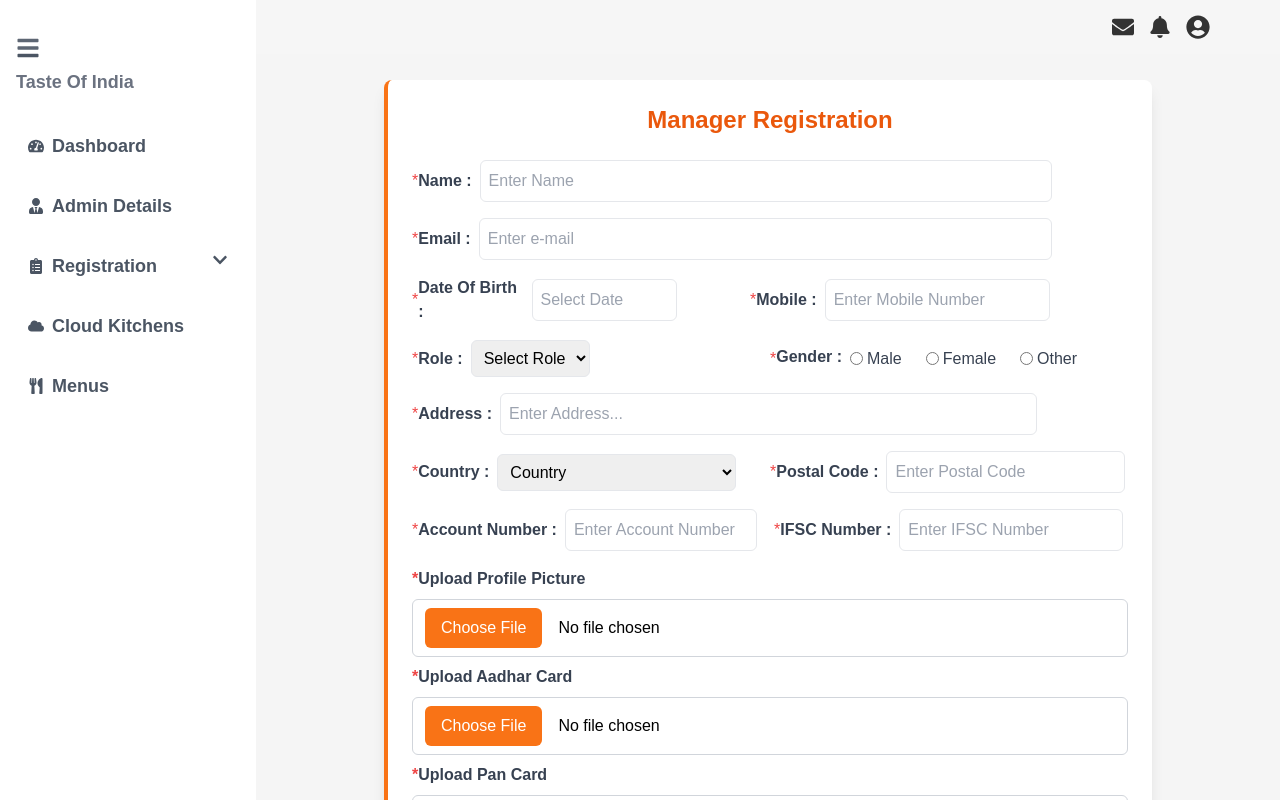
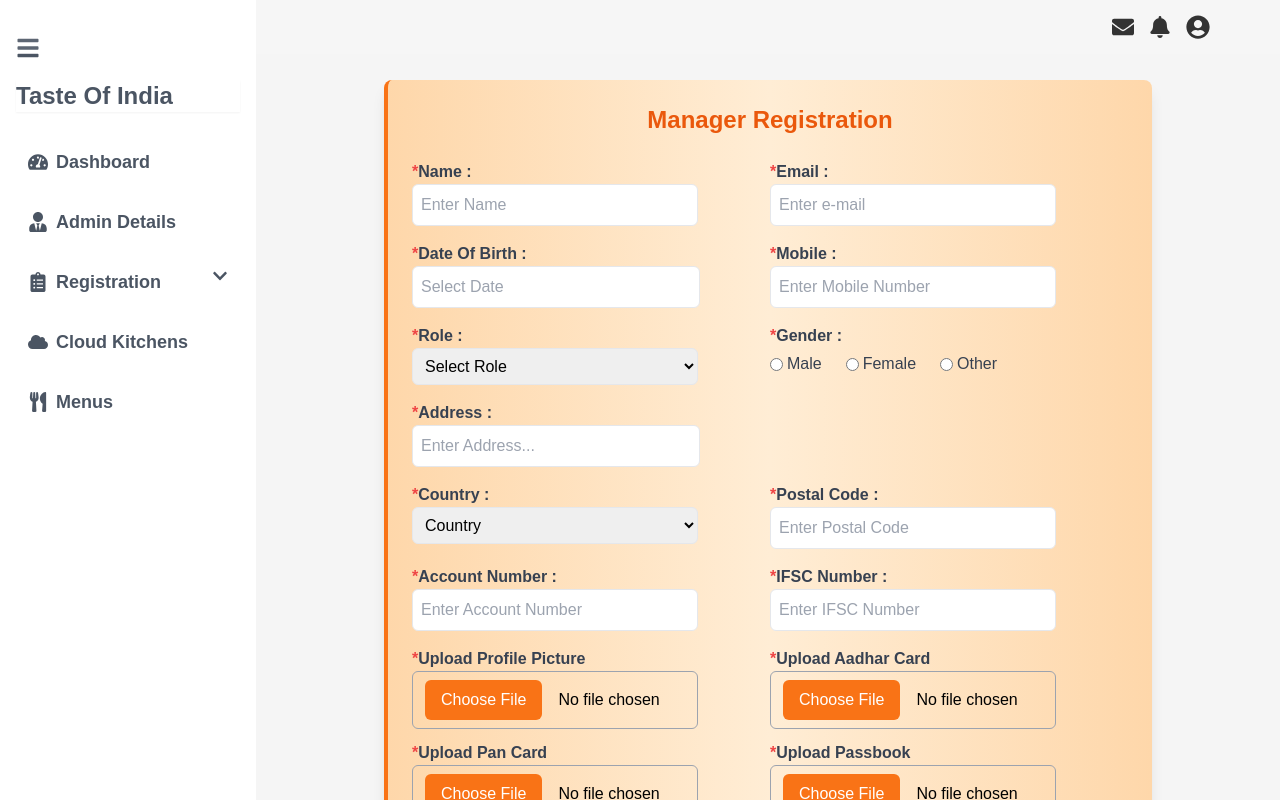
Before and after one commit to Mayurghule2/Super-admin-panel, a React (Vite) app: page /registration/add-manager in a window 1280 px wide. Built offline with nearby package versions, Linux system fonts and the light colour scheme.

Commit message:
Initial commit

```diff
--- a/src/App.jsx
+++ b/src/App.jsx
@@ -29,7 +29,7 @@ function App() {
                     <Navbar />
                     <main className="flex-1 p-4 overflow-auto">
                         <Routes>
-                            <Route path="/dashboard" element={<Dashboard />} />
+                            <Route path="/" element={<Dashboard />} />
                             <Route path="/registration/add-kitchen" element={<Cregistration />} />
                             <Route path="/registration/add-manager" element={<ManagerRegistration />} />
                             <Route path="/admin-details" element={<AdminDetails />} />
--- a/src/components/Navbar.jsx
+++ b/src/components/Navbar.jsx
@@ -31,7 +31,7 @@ const Navbar = () => {
     };
 
     return (
-        <nav className="navbar">
+        <div className="navbar ">
             <div className="navbar-left">
                 {/* <FaBars className="menu-icon" /> */}
             </div>
@@ -41,7 +41,7 @@ const Navbar = () => {
                     <input type="text" placeholder="Search here" />
                 </div>
             </div> */}
-            <div className="navbar-right">
+            <div className="navbar-right ">
                 <Link to="/messages" className="icon">
                     <FaEnvelope />
                 </Link>
@@ -58,7 +58,7 @@ const Navbar = () => {
                     )}
                 </div>
             </div>
-        </nav>
+        </div>
     );
 };
 
--- a/src/components/Sidebar.jsx
+++ b/src/components/Sidebar.jsx
@@ -13,46 +13,46 @@ const Sidebar = ({ isOpen, toggleSidebar }) => {
     return (
         <div className={`bg-white min-h-screen p-4 transition-all duration-500 ease-in-out ${isOpen ? 'w-[150px] md:w-64' : 'sm:w-12 md:w-24'}`}>
             <div className="flex flex-col mt-5">
-                <button className="text-2xl text-gray-600 hover:text-black transition-transform duration-700 ease-in-out" onClick={toggleSidebar}>
+                <button className="text-2xl text-gray-600 hover:text-gray-800 transition-transform duration-700 ease-in-out" onClick={toggleSidebar}>
                     <FaBars  />
                 </button>
-                {isOpen && <h2 className="text-xs md:text-lg font-bold text-gray-500 mt-2">Taste Of India</h2>}
+                {isOpen && <h2 className="text-xs md:text-2xl font-bold text-gray-600 mt-5 shadow-sm">Taste Of India</h2>}
             </div>
 
             <ul className="mt-6 space-y-2 text-gray-600">
-                <li className={`p-3 flex items-center gap-2 rounded-md cursor-pointer ${location.pathname === '/dashboard' ? 'bg-orange-500 text-gray-800' : 'hover:bg-orange-500 hover:text-gray-800'}`} onClick={() => navigate('/dashboard')}>
-                    <FaTachometerAlt /> {isOpen && <span className='font-semibold text-xs lg:text-lg'>Dashboard</span>}
+                <li className={`p-3 flex items-center gap-2 rounded-md cursor-pointer ${location.pathname === '/' ? 'bg-orange-500 text-gray-800' : 'hover:bg-orange-500 hover:text-gray-800'}`} onClick={() => navigate('/')}>
+                    <FaTachometerAlt className='text-xl' /> {isOpen && <span className='font-semibold text-xs lg:text-lg'>Dashboard</span>}
                 </li>
 
                 <li className={`p-3 flex items-center gap-2 rounded-md cursor-pointer ${location.pathname === '/admin-details' ? 'bg-orange-500 text-gray-800' : 'hover:bg-orange-500 hover:text-gray-800'}`} onClick={() => navigate('/admin-details')}>
-                <FaUserTie /> {isOpen && <span className='font-semibold text-xs lg:text-lg '>Admin Details</span>}
+                <FaUserTie className='text-xl' /> {isOpen && <span className='font-semibold text-xs lg:text-lg '>Admin Details</span>}
                 </li>
 
                 <li className="relative">
                     <div className="p-3 rounded-md cursor-pointer flex justify-between hover:bg-orange-500 hover:text-gray-800" onClick={() => setIsDropdownOpen(!isDropdownOpen)}>
                         <div className="flex items-center gap-2">
-                            <FaClipboardList /> {isOpen && <span className='font-semibold text-xs lg:text-lg'>Registration</span>}
+                            <FaClipboardList className='text-xl' /> {isOpen && <span className='font-semibold text-xs lg:text-lg'>Registration</span>}
                         </div>
                         {isOpen && (isDropdownOpen ? <FaChevronUp /> : <FaChevronDown />)}
                     </div>
                     {isDropdownOpen && (
                         <ul className="pl-6 space-y-1">
                             <li className="p-3 rounded-md cursor-pointer hover:bg-orange-500 hover:text-gray-800 flex items-center gap-2" onClick={() => navigate('/registration/add-manager')}>
-                                <FaUserTie /> {isOpen && <span className='font-semibold text-xs lg:text-sm'>Add New Manager</span>}
+                                <FaUserTie className='text-lg' /> {isOpen && <span className='font-semibold text-xs lg:text-sm'>Add New Manager</span>}
                             </li>
                             <li className="p-3 rounded-md cursor-pointer hover:bg-orange-500 hover:text-gray-800 flex items-center gap-2" onClick={() => navigate('/registration/add-kitchen')}>
-                                <FaCloud /> {isOpen && <span className='font-semibold text-xs lg:text-sm'>Add New Cloud Kitchen</span>}
+                                <FaCloud className='text-lg' /> {isOpen && <span className='font-semibold text-xs lg:text-sm'>Add New Cloud Kitchen</span>}
                             </li>
                         </ul>
                     )}
                 </li>
 
                 <li className={`p-3 flex items-center gap-2 rounded-md cursor-pointer ${location.pathname === '/cloud-kitchens' ? 'bg-orange-500 text-gray-800' : 'hover:bg-orange-500 hover:text-gray-800'}`} onClick={() => navigate('/cloud-kitchens')}>
-                    <FaCloud /> {isOpen && <span className='font-semibold text-xs lg:text-lg'>Cloud Kitchens</span>}
+                    <FaCloud className='text-xl' /> {isOpen && <span className='font-semibold text-xs lg:text-lg'>Cloud Kitchens</span>}
                 </li>
 
                 <li className={`p-3 flex items-center gap-2 rounded-md cursor-pointer ${location.pathname === '/menus' ? 'bg-orange-500 text-gray-800' : 'hover:bg-orange-500 hover:text-gray-800'}`} onClick={() => navigate('/menus')}>
-                    <FaUtensils /> {isOpen && <span className='font-semibold text-xs lg:text-lg'>Menus</span>}
+                    <FaUtensils className='text-xl' /> {isOpen && <span className='font-semibold text-xs lg:text-lg'>Menus</span>}
                 </li>
 
                 {/* <li className={`p-3 flex items-center gap-2 rounded-md cursor-pointer ${location.pathname === '/calendar' ? 'bg-orange-600' : 'hover:bg-orange-600'}`} onClick={() => navigate('/calendar')}>
--- a/src/pages/CloudKitchens.jsx
+++ b/src/pages/CloudKitchens.jsx
@@ -37,9 +37,9 @@ const CloudKitchens = () => {
       {/* Filters */}
       <div className="grid grid-cols-2 sm:grid-cols-3 gap-3 w-full">
         {/* State Filter */}
-        <div className="relative flex items-center bg-white border border-gray-300 rounded-lg shadow-sm px-4 py-2">
+        <div className="relative flex items-center bg-white border border-gray-300 rounded-lg shadow-sm px-4 py-2 focus-within:border-orange-500 focus-within:shadow-md">
           <select
-            className="w-full appearance-none bg-transparent border-none outline-none text-gray-800 pr-6"
+            className="w-full appearance-none bg-transparent border-none outline-none text-gray-800 pr-6 pl-2"
             value={selectedState}
             onChange={(e) => setSelectedState(e.target.value)}
           >
@@ -51,9 +51,9 @@ const CloudKitchens = () => {
         </div>
 
         {/* City Filter */}
-        <div className="relative flex items-center bg-white border border-gray-300 rounded-lg shadow-sm px-4 py-2">
+        <div className="relative flex items-center bg-white border border-gray-300 rounded-lg shadow-sm px-4 py-2 focus-within:border-orange-500 focus-within:shadow-md">
           <select
-            className="w-full appearance-none bg-transparent border-none outline-none text-gray-800 pr-6"
+            className="w-full appearance-none bg-transparent border-none outline-none text-gray-800 pr-6 pl-2"
             value={selectedCity}
             onChange={(e) => setSelectedCity(e.target.value)}
           >
@@ -68,9 +68,9 @@ const CloudKitchens = () => {
         </div>
 
         {/* Rating Filter */}
-        <div className="relative flex items-center bg-white border border-gray-300 rounded-lg shadow-sm px-4 py-2">
+        <div className="relative flex items-center bg-white border border-gray-300 rounded-lg shadow-sm px-4 py-2 focus-within:border-orange-500 focus-within:shadow-md">
           <select
-            className="w-full appearance-none bg-transparent border-none outline-none text-gray-800 pr-6"
+            className="w-full appearance-none bg-transparent border-none outline-none text-gray-800 pr-6 pl-2"
             value={selectedRating}
             onChange={(e) => setSelectedRating(e.target.value)}
           >
--- a/src/pages/ManagerRegistration.jsx
+++ b/src/pages/ManagerRegistration.jsx
@@ -66,16 +66,18 @@ const ManagerRegistration = () => {
   };
 
   return (
-    <div className="max-w-3xl mx-auto p-6 bg-white shadow-lg rounded-lg border-l-4 border-orange-500 mt-16">
+    <div className="max-w-3xl mx-auto p-6 bg-gradient-to-r from-orange-200 via-orange-100 to-orange-200 bg-transparent shadow-lg rounded-lg border-l-4 border-orange-500 mt-16">
       <h2 className="text-2xl font-bold text-orange-600 mb-6 text-center" >Manager Registration</h2>
       <form
         onSubmit={handleSubmit}
         className="space-y-4">
-        <div className="flex items-center">
-          <span className="text-red-500">*</span>
+
+        <div className="grid grid-cols-2">
+          <div className="">
             {/* <MdOutlineDriveFileRenameOutline   /> */}
             <label
               className="block font-semibold text-gray-700 mr-2">
+              <span className="text-red-500">*</span>
               Name :
             </label>
             <input
@@ -88,11 +90,11 @@ const ManagerRegistration = () => {
               maxLength={50} required />
           </div>
 
-        <div className="flex items-center">
+          <div className="">
             {/* <MdOutlineEmail /> */}
-          <span className="text-red-500">*</span>
             <label
               className="block font-semibold text-gray-700 mr-2">
+              <span className="text-red-500">*</span>
               Email :
             </label>
             <input
@@ -104,48 +106,52 @@ const ManagerRegistration = () => {
               onChange={handleChange}
               required />
           </div>
+        </div>
+        <div className="grid grid-cols-2 ">
+          <div>
 
-        <div className="grid grid-cols-2 mr-10">
-          <div className="flex items-center">
+            <label className="block font-semibold text-gray-700 mr-2">
               <span className="text-red-500">*</span>
-            <label className="block font-semibold text-gray-700 mr-2">Date Of Birth :</label>
+              Date Of Birth :
+            </label>
             <DatePicker
               selected={formData.birthDate}
               onChange={handleDateChange}
               dateFormat="dd-MM-yyyy"
               placeholderText="Select Date"
-              className="w-2/3 p-2 border rounded-md focus:ring-2 focus:ring-orange-400"
+              className="w-72 p-2 border rounded-md focus:ring-2 focus:ring-orange-400"
               maxDate={new Date()}
               required
             />
           </div>
-          <div className="flex items-center">
-            <span className="text-red-500">*</span>
+
+          <div className="">
             <label
               className="block font-semibold text-gray-700 mr-2" >
+              <span className="text-red-500">*</span>
               Mobile :
             </label>
             <input
               type="tel"
               name="mobileNumber"
               placeholder="Enter Mobile Number"
-              className="w-2/3 p-2 border rounded-md focus:ring-2 focus:ring-orange-400"
+              className="w-4/5 p-2 border rounded-md focus:ring-2 focus:ring-orange-400"
               value={formData.mobileNumber}
               onChange={handleChange}
-              maxLength={15} required />
+              maxLength={10} required />
           </div>
         </div>
 
         <div className="grid grid-cols-2">
-          <div className="flex items-center">
-            <span className="text-red-500">*</span>
+          <div className="">
             <label
               className="block font-semibold text-gray-700 mr-2">
+              <span className="text-red-500">*</span>
               Role :
             </label>
             <select
               name="role"
-              className="w-1/3 p-2 border rounded-md focus:ring-2 focus:ring-orange-400"
+              className="w-4/5 p-2 border rounded-md focus:ring-2 focus:ring-orange-400"
               value={formData.role}
               onChange={handleChange} required>
               <option value="">Select Role</option>
@@ -154,9 +160,12 @@ const ManagerRegistration = () => {
           </div>
 
 
-          <div className=" flex items-center mr-2">
+          <div className=" ">
+            <label className="block font-semibold text-gray-700 mr-2 mb-1">
               <span className="text-red-500">*</span>
-            <label className="block font-semibold text-gray-700 mr-2 mb-1">Gender :</label>
+
+              Gender :
+            </label>
             <div className="flex gap-6">
               {["Male", "Female", "Other"].map((gender) => (
                 <label
@@ -176,30 +185,30 @@ const ManagerRegistration = () => {
             </div>
           </div>
         </div>
-        <div className="flex items-center">
-          <span className="text-red-500">*</span>
+        <div className="">
           <label
             className="block font-semibold text-gray-700 mr-2">
+            <span className="text-red-500">*</span>
             Address :
           </label>
           <input
             type="text"
             placeholder="Enter Address..."
             name="address"
-            className="w-9/12 p-2 border rounded-md focus:ring-2 focus:ring-orange-400"
+            className="w-72 p-2 border rounded-md focus:ring-2 focus:ring-orange-400"
             value={formData.address}
             onChange={handleChange}
             maxLength={100} required />
         </div>
         <div className="grid grid-cols-2">
-          <div className="flex items-center ">
+          <div className=" ">
+            <label className="block font-semibold text-gray-700 mr-2">
               <span className="text-red-500">*</span>
-            <label className="block font-semibold text-gray-700 mr-2">
               Country :
             </label>
             <select
               name="country"
-              className="w-2/3 p-2 border rounded-md focus:ring-2 focus:ring-orange-400"
+              className="w-4/5 p-2 border rounded-md focus:ring-2 focus:ring-orange-400"
               value={formData.country}
               onChange={handleChange} required>
               <option value="">Country</option>
@@ -207,49 +216,48 @@ const ManagerRegistration = () => {
               <option value="USA">USA</option>
             </select>
           </div>
-          <div className="flex items-center">
+          <div className="">
+            <label className="block font-semibold text-gray-700 ">
               <span className="text-red-500">*</span>
-            <label className="block font-semibold text-gray-700 mr-2">
               Postal Code :
             </label>
             <input
               type="text"
               placeholder="Enter Postal Code"
               name="postalCode"
-              className="w-4/6 p-2 border rounded-md focus:ring-2 focus:ring-orange-400"
+              className="w-4/5 p-2 border rounded-md focus:ring-2 focus:ring-orange-400"
               value={formData.postalCode}
               onChange={handleChange}
-              maxLength={10} required />
+              maxLength={6} required />
           </div>
         </div>
 
-        <div className="grid grid-cols-2 gap-2 ">
+        <div className="grid grid-cols-2">
 
-
-          <div className="flex items-center">
+          <div className="">
+            <label className="block font-semibold text-gray-700 ">
               <span className="text-red-500">*</span>
-            <label className="block font-semibold text-gray-700 mr-2">
               Account Number :
             </label>
             <input
               type="text"
               placeholder="Enter Account Number "
               name="accountNumber"
-              className="w-48 p-2 border rounded-md focus:ring-2 focus:ring-orange-400"
+              className="w-4/5 p-2 border rounded-md focus:ring-2 focus:ring-orange-400"
               value={formData.accountNumber}
               onChange={handleChange}
               maxLength={30} required />
           </div>
-          <div className="flex items-center">
+          <div className="">
+            <label className="block font-semibold text-gray-700">
               <span className="text-red-500">*</span>
-            <label className="block font-semibold text-gray-700 mr-2">
               IFSC Number :
             </label>
             <input
               type="text"
               placeholder="Enter IFSC Number"
               name="ifscNumber"
-              className="w-56 p-2 border rounded-md focus:ring-2 focus:ring-orange-400"
+              className="w-4/5 p-2 border rounded-md focus:ring-2 focus:ring-orange-400"
               value={formData.ifscNumber}
               onChange={handleChange}
               maxLength={11} required />
@@ -258,7 +266,8 @@ const ManagerRegistration = () => {
         </div>
 
 
-        <div className="space-y-2 mt-5">
+        <div className="mt-5 grid grid-cols-2">
+          <div className="mb-3">
             <label className="block font-semibold text-gray-700"> <span className="text-red-500">*</span>Upload Profile Picture</label>
 
             <input
@@ -266,33 +275,44 @@ const ManagerRegistration = () => {
               name="profilePicture"
               ref={profilePicRef}
               onChange={handleFileChange}
-            className="w-full px-3 py-2 border border-gray-300 rounded-md file:mr-4 file:py-2 file:px-4 file:border-0 file:bg-orange-500 file:text-white file:rounded-md file:cursor-pointer"
+              className="w-4/5 px-3 py-2 border border-gray-400 rounded-md file:mr-4 file:py-2 file:px-4 file:border-0 file:bg-orange-500 file:text-white file:rounded-md file:cursor-pointer"
               required />
+          </div>
+
+          <div>
             <label className="block font-semibold text-gray-700"><span className="text-red-500">*</span>Upload Aadhar Card</label>
             <input
               type="file"
               name="aadharCard"
               ref={aadharCardRef}
               onChange={handleFileChange}
-            className="w-full px-3 py-2 border border-gray-300 rounded-md file:mr-4 file:py-2 file:px-4 file:border-0 file:bg-orange-500 file:text-white file:rounded-md file:cursor-pointer"
+              className="w-4/5 px-3 py-2 border border-gray-400 rounded-md file:mr-4 file:py-2 file:px-4 file:border-0 file:bg-orange-500 file:text-white file:rounded-md file:cursor-pointer"
               required />
+          </div>
+          <div>
+
+
             <label className="block font-semibold text-gray-700"><span className="text-red-500">*</span>Upload Pan Card</label>
             <input
               type="file"
               name="panCard"
               ref={panCardRef}
               onChange={handleFileChange}
-            className="w-full px-3 py-2 border border-gray-300 rounded-md file:mr-4 file:py-2 file:px-4 file:border-0 file:bg-orange-500 file:text-white file:rounded-md file:cursor-pointer"
+              className="w-4/5 px-3 py-2 border border-gray-400 rounded-md file:mr-4 file:py-2 file:px-4 file:border-0 file:bg-orange-500 file:text-white file:rounded-md file:cursor-pointer"
               required />
+          </div>
+          <div>
+
+
             <label className="block font-semibold text-gray-700"><span className="text-red-500">*</span>Upload Passbook</label>
             <input
               type="file"
               name="passbookPhoto"
               ref={passbookPhotoRef}
               onChange={handleFileChange}
-            className="w-full px-3 py-2 border border-gray-300 rounded-md file:mr-4 file:py-2 file:px-4 file:border-0 file:bg-orange-500 file:text-white file:rounded-md file:cursor-pointer" />
+              className="w-4/5 px-3 py-2 border border-gray-400 rounded-md file:mr-4 file:py-2 file:px-4 file:border-0 file:bg-orange-500 file:text-white file:rounded-md file:cursor-pointer" />
           </div>
-
+        </div>
         <button
           type="submit"
           className="w-full p-3 bg-orange-500 text-white font-bold rounded-md hover:bg-orange-600 transition">
```
Lines whose indentation alone changed are shown as unchanged.
